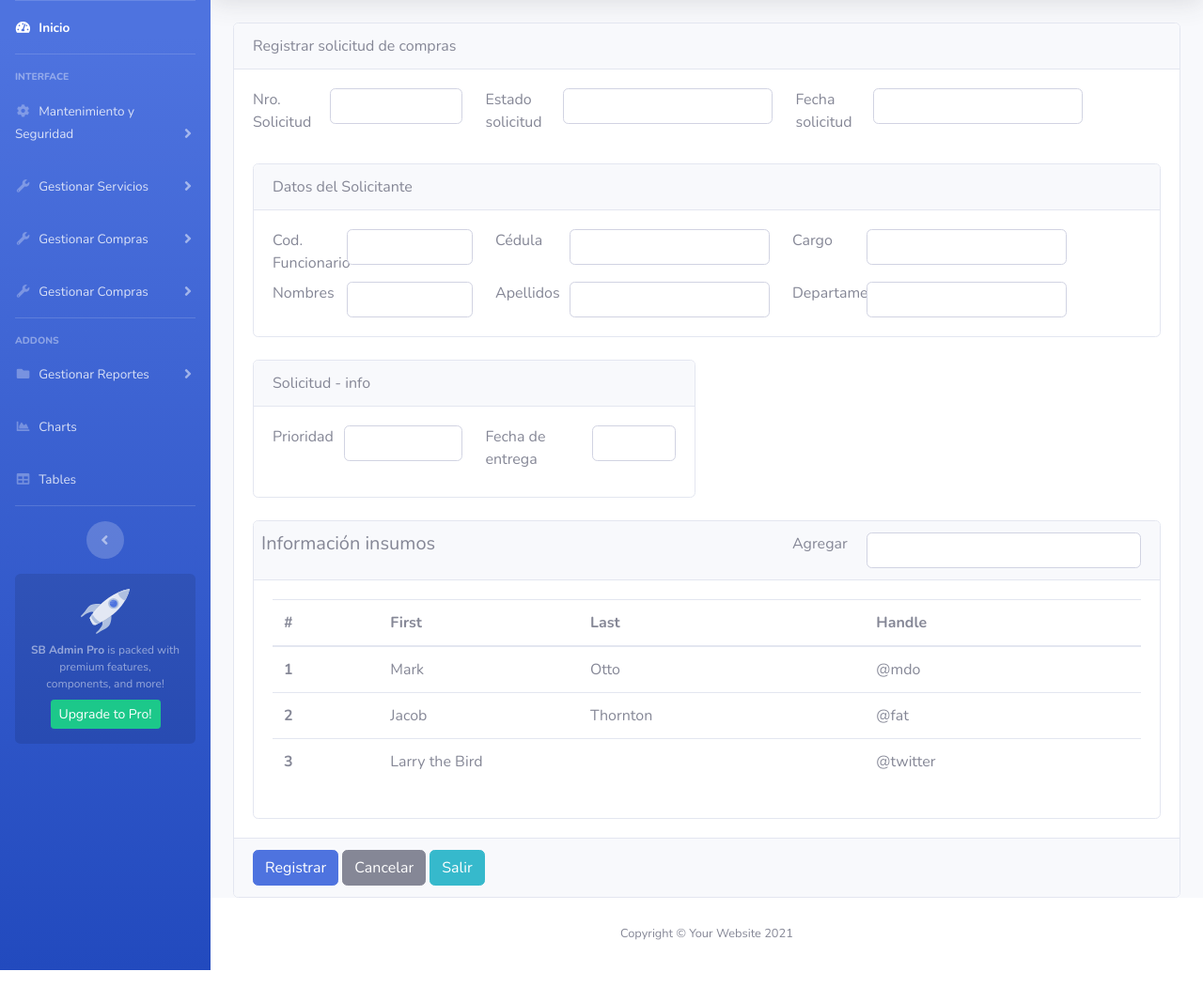
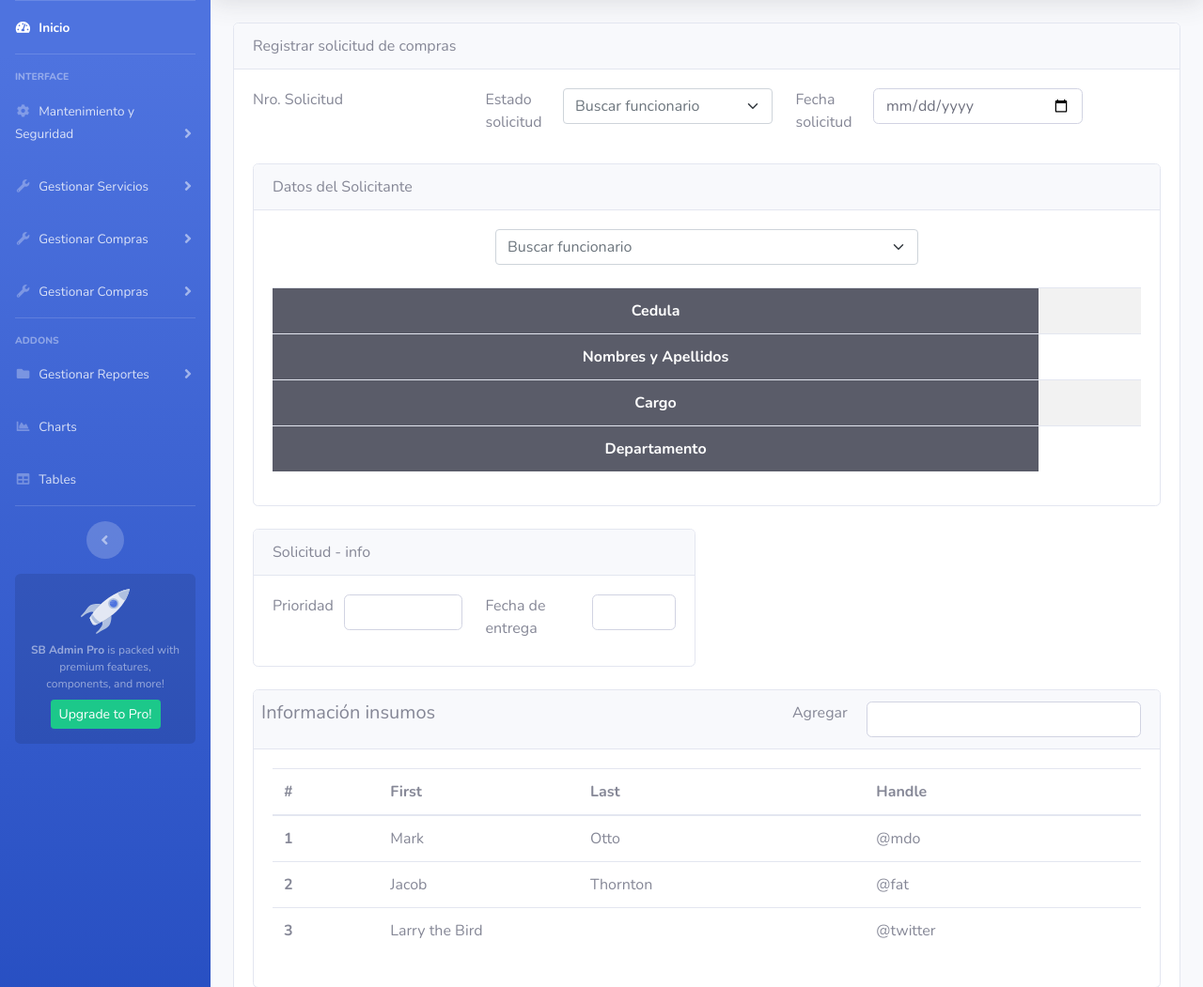
Before and after one commit to gallopeladoprofe/juan-project-python, a Flask app: page /gestionar-compras/registrar-solicitud-compras/formulario-registrar-solicitud-compras in a window 1280 px wide. Shown: the part 70-1121 px from the top of the page at 94% size. Run offline with Flask 3, Linux system fonts and the light colour scheme; a database or web service that is not in the repository returns one stand-in record (values such as "Sample title"); lists and menus that the app fills with data are empty; some libraries are stand-ins or nearby versions.

Commit message:
temp: traer funcionario

```diff
--- /dev/null
+++ b/app/dao/referencial/estado/EstadoDao.py
@@ -0,0 +1,23 @@
+from flask import current_app as app
+from app.conexion.Conexion import Conexion
+
+class EstadoDao:
+
+    def getEstados(self):
+
+        querySQL = """
+            SELECT id, descripcion FROM estados
+        """
+        conexion = Conexion()
+        con = conexion.getConexion()
+        cur = con.cursor()
+        try:
+            cur.execute(querySQL)
+            tuplas = cur.fetchall()
+            return [{ 'id': item[0], 'descripcion': item[1] }  for item in tuplas] if tuplas else []
+        except con.Error as e:
+            app.logger.info(f"pgcode = {e.pgcode} , mensaje = {e.pgerror}")
+
+        finally:
+            cur.close()
+            con.close()
--- /dev/null
+++ b/app/dao/referencial/funcionario/FuncionarioDao.py
@@ -0,0 +1,56 @@
+from flask import current_app as app
+from app.conexion.Conexion import Conexion
+
+class FuncionarioDao:
+
+    def getFuncionarios(self):
+
+        querySQL = """
+            SELECT
+                f.id, p.nombres, p.apellidos, p.ci
+            FROM
+                funcionarios f
+            LEFT JOIN personas p ON p.id = f.id_persona
+        """
+        conexion = Conexion()
+        con = conexion.getConexion()
+        cur = con.cursor()
+        try:
+            cur.execute(querySQL)
+            lista = cur.fetchall()
+            return [ {'id': item[0],'nombres': item[1], 'apellidos' : item[2], 'ci': item[3]
+                    } for item in lista ] if lista else []
+        except con.Error as e:
+            app.logger.info(f"pgcode = {e.pgcode} , mensaje = {e.pgerror}")
+
+        finally:
+            cur.close()
+            con.close()
+
+    def getFuncionarioById(self, id):
+
+        querySQL = """
+            SELECT
+                f.id, p.nombres, p.apellidos, p.ci
+                , c.descripcion AS cargo, d.descripcion AS departamento
+            FROM
+                funcionarios f
+            LEFT JOIN personas p ON p.id = f.id_persona
+            LEFT JOIN cargos c ON c.id = f.id_cargo
+            LEFT JOIN departamento d ON d.id = f.id_departamento
+            WHERE f.id = %s
+
+        """
+        conexion = Conexion()
+        con = conexion.getConexion()
+        cur = con.cursor()
+        try:
+            cur.execute(querySQL, (id,))
+            item = cur.fetchone()
+            return { 'id': item[0],'nombres': item[1], 'apellidos' : item[2]
+                    , 'ci': item[3], 'cargo': item[4], 'departamento': item[5] } if item else {}
+        except con.Error as e:
+            app.logger.info(f"pgcode = {e.pgcode} , mensaje = {e.pgerror}")
+        finally:
+            cur.close()
+            con.close()
--- a/app/rutas/gestionar_compras/registrar_solicitud_de_compras/registrar_solicitud_compras_rutas.py
+++ b/app/rutas/gestionar_compras/registrar_solicitud_de_compras/registrar_solicitud_compras_rutas.py
@@ -1,4 +1,6 @@
 from flask import Blueprint, render_template, request, redirect, url_for, jsonify, flash
+from app.dao.referencial.estado.EstadoDao import EstadoDao
+from app.dao.referencial.funcionario.FuncionarioDao import FuncionarioDao
 
 rscmod = Blueprint('rscmod', __name__, template_folder='templates')
 
@@ -8,6 +10,14 @@ def index_registrar_solicitud_compras():
 
 @rscmod.route('/formulario-registrar-solicitud-compras')
 def formulario_registrar_solicitud_compras():
-    return render_template('formulario-registrar-solicitud-de-compras.html')
+    estado = EstadoDao()
+    funci = FuncionarioDao()
+    return render_template('formulario-registrar-solicitud-de-compras.html', \
+            estados = estado.getEstados()\
+            , lista_funcionarios = funci.getFuncionarios())
 
 # REST
+@rscmod.route('/v1/get-funcionario-by-id/<id>')
+def get_funcionario_by_id(id):
+    funci = FuncionarioDao()
+    return funci.getFuncionarioById(id), 200
--- a/app/rutas/gestionar_compras/registrar_solicitud_de_compras/templates/formulario-registrar-solicitud-de-compras.html
+++ b/app/rutas/gestionar_compras/registrar_solicitud_de_compras/templates/formulario-registrar-solicitud-de-compras.html
@@ -13,23 +13,27 @@
 
         <!-- nro., fecha ,estado solicitud -->
         <div class="row g-3">
-            <div class="col col-md-1">
-                <label for="txtruc" class="visually-hidden">Nro. Solicitud</label>
-            </div>
-            <div class="col col-md-2">
-              <input type="text" class="form-control" id="txtruc" value="" required="">
+            <div class="col col-md-3">
+                <label for="txtruc">Nro. Solicitud</label>
             </div>
             <div class="col col-md-1">
-                <label for="inputPassword2" class="visually-hidden">Estado solicitud</label>
+                <label for="inputPassword2">Estado solicitud</label>
             </div>
             <div class="col col-md-3">
-              <input type="text" class="form-control" id="txtid" value="" autocomplete="off" required="">
+              <select class="form-control" name="selestado">
+                <option value="" selected>...</option>
+                {% if estados|length > 0 %}
+                  {% for estado in estados %}
+                      <option value="{{ estado['id'] }}">{{ estado['descripcion'] }}</option>
+                  {% endfor %}
+                {% endif %}
+              </select>
             </div>
             <div class="col col-md-1">
-                <label for="inputPassword2" class="visually-hidden">Fecha solicitud</label>
+                <label for="txtfechasolicitud" class="visually-hidden">Fecha solicitud</label>
             </div>
             <div class="col col-md-3">
-              <input type="text" class="form-control" id="txtid" value="" autocomplete="off" required="">
+              <input type="date" class="form-control" id="txtfechasolicitud" value="" autocomplete="off" required="">
             </div>
         </div>
         <!--  -->
@@ -42,47 +46,43 @@
                     <div class="card-body">
 
                         <!-- cod. funcionario, cedula, cargo -->
-                        <div class="row g-3">
-                            <div class="col col-md-1">
-                                <label for="txtruc" class="visually-hidden">Cod. Funcionario</label>
+                        <div class="row g-3 align-items-center">
+                            <div class="col"></div>
+                            <div class="col col-md-6 mb-4">
+                              <select class="form-control" name="selfuncionario">
+                                <option value="" selected>Buscar funcionario</option>
+                                {% if lista_funcionarios|length > 0 %}
+                                  {% for item in lista_funcionarios %}
+                                      <option value="{{ item['id'] }}">{{ item['ci'] }} - {{ item['nombres'] }} {{ item['apellidos'] }}</option>
+                                  {% endfor %}
+                                {% endif %}
+                              </select>
                             </div>
-                            <div class="col col-md-2">
-                              <input type="text" class="form-control" id="txtruc" value="" required="">
-                            </div>
-                            <div class="col col-md-1">
-                                <label for="inputPassword2" class="visually-hidden">Cédula</label>
-                            </div>
-                            <div class="col col-md-3">
-                              <input type="text" class="form-control" id="txtid" value="" autocomplete="off" required="">
-                            </div>
-                            <div class="col col-md-1">
-                                <label for="inputPassword2" class="visually-hidden">Cargo</label>
-                            </div>
-                            <div class="col col-md-3">
-                              <input type="text" class="form-control" id="txtid" value="" autocomplete="off" required="">
-                            </div>
+                            <div class="col"></div>
                         </div>
                         <!--  -->
 
                         <!-- nombres, apellidos, departamento -->
                         <div class="row g-3">
-                            <div class="col col-md-1">
-                                <label for="txtruc" class="visually-hidden">Nombres</label>
-                            </div>
-                            <div class="col col-md-2">
-                              <input type="text" class="form-control" id="txtruc" value="" required="">
-                            </div>
-                            <div class="col col-md-1">
-                                <label for="inputPassword2" class="visually-hidden">Apellidos</label>
-                            </div>
-                            <div class="col col-md-3">
-                              <input type="text" class="form-control" id="txtid" value="" autocomplete="off" required="">
-                            </div>
-                            <div class="col col-md-1">
-                                <label for="inputPassword2" class="visually-hidden">Departamento</label>
-                            </div>
-                            <div class="col col-md-3">
-                              <input type="text" class="form-control" id="txtid" value="" autocomplete="off" required="">
+                            <div class="col col-md-12">
+                              <table class="table table-striped table-hover" id="tblfuncionario">
+                                  <tr>
+                                    <th scope="row" class="table-dark text-center">Cedula</th>
+                                    <th scope="row" class="text-center" colspan="2" id="tdcedula"></th>
+                                  </tr>
+                                  <tr>
+                                    <th scope="row" class="table-dark text-center">Nombres y Apellidos</th>
+                                    <td colspan="2" class="text-center" id="tdnombres"></td>
+                                  </tr>
+                                  <tr>
+                                    <th scope="row" class="table-dark text-center">Cargo</th>
+                                    <td colspan="2" class="text-center" id="tdcargo"></td>
+                                  </tr>
+                                  <tr>
+                                    <th scope="row" class="table-dark text-center">Departamento</th>
+                                    <td colspan="2" class="text-center" id="tddepartamento"></td>
+                                  </tr>
+                              </table>
                             </div>
                         </div>
                         <!--  -->
@@ -187,3 +187,31 @@
 
 {{ pintar_alerta(messages) }}
 {% endblock %}
+
+{% block mi_javascript %}
+<script>
+  const extra_settings_select2 = {
+    placeholder: "Buscar funcionario",
+    theme: 'bootstrap-5'
+  }
+  $(function(){
+    $('select[name="selestado"], select[name="selfuncionario"]').select2(extra_settings_select2);
+    $('select[name="selfuncionario"]').on('change', function(){
+      if(!$(this).val()) {
+        $('#tblfuncionario').find('td').text('');
+        return;
+      }
+      fetch(`/gestionar-compras/registrar-solicitud-compras/v1/get-funcionario-by-id/${$(this).val()}`)
+        .then(resp => resp.json())
+        .then(funcionario => {
+          $('#tdcedula').text(funcionario.ci);
+          $('#tdnombres').text(`${funcionario.nombres} ${funcionario.apellidos}`);
+          $('#tdcargo').text(funcionario.cargo);
+          $('#tddepartamento').text(funcionario.departamento);
+        })
+        .catch(err => console.error(err));
+
+    });
+  });
+</script>
+{% endblock %}
```
Also changed, not shown: app/dao/referencial/estado/__init__.py (added), app/dao/referencial/funcionario/__init__.py (added).
